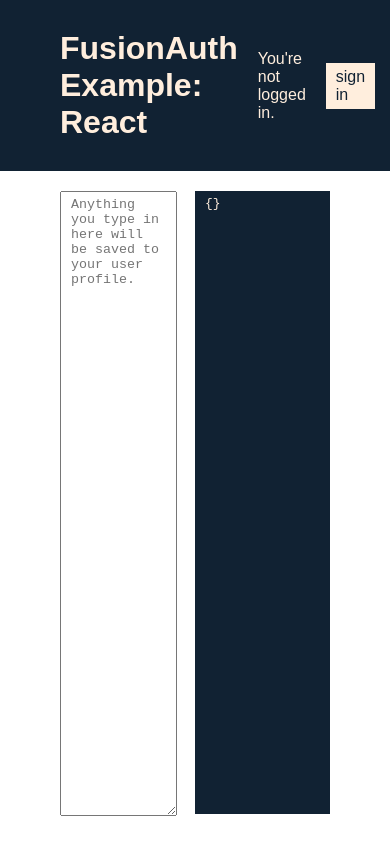
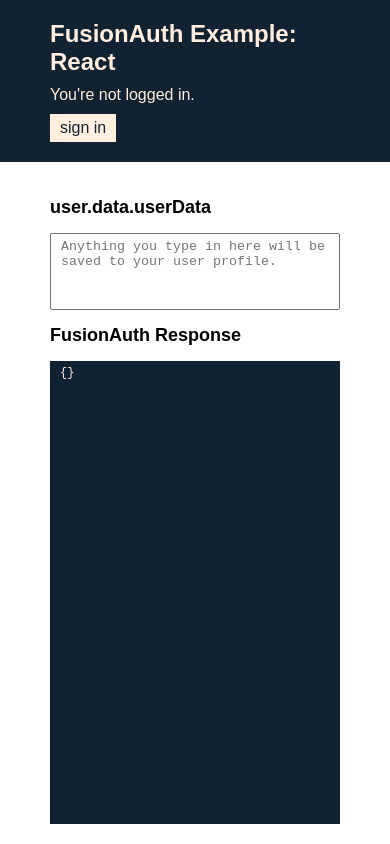
Before and after one commit to FusionAuth/fusionauth-example-react, a React app in the folder client/: page / in a window 390 px wide. Built offline with nearby package versions, Linux system fonts and the light colour scheme; no server answers.

Commit message:
Tweak styles for responsiveness

```diff
--- /dev/null
+++ b/client/app/components/Response.js
@@ -0,0 +1,18 @@
+import React from 'react';
+
+export default class Response extends React.Component {
+
+	constructor(props) {
+		super(props);
+	}
+
+	render() {
+
+		return (
+			<div id='Response'>
+				<h2>FusionAuth Response</h2>
+				<pre>{JSON.stringify(this.props.body, null, '\t')}</pre>
+			</div>
+		);
+	}
+}
--- a/client/app/components/UserData.js
+++ b/client/app/components/UserData.js
@@ -15,7 +15,8 @@
 			: <textarea placeholder={placeholder} readOnly></textarea>;
 
 		return (
-			<div>
+			<div id='UserData'>
+				<h2>user.data.userData</h2>
 				{input}
 			</div>
 		);
--- a/client/app/index.css
+++ b/client/app/index.css
@@ -1,9 +1,15 @@
+html {
+	--color-dark: #123;
+	--color-light: #fed;
+	--color-alternate: #246;
+}
+
 body {
 	margin: 0;
 	font-family: sans-serif;
 }
 
-#app > div {
+#App {
 	display: flex;
 	flex-direction: column;
 	height: 100vh;
@@ -17,54 +23,81 @@
 	justify-content: space-between;
 }
 
-main {
-	flex-grow: 1;
+header {
+	background-color: var(--color-dark);
+	color: var(--color-light);
 }
 
-header {
-	background-color: #123;
-	color: #fed;
+@media (max-width: 750px) {
+	header {
+		flex-direction: column;
+		align-items: flex-start;
+	}
 }
 
-header > *,
-main > * {
-	margin: 10px;
+header h1 {
+	font-size: 24px;
+	flex-grow: 1;
+	margin: 0;
 }
 
-h1 {
-	flex-grow: 1;
+header span {
+	margin: 10px 20px 10px 0;
 }
 
-header a,
-header a:visited {
+header a {
 	text-decoration: none;
-	color: #123;
-	background-color: #fed;
+	color: var(--color-dark);
+	background-color: var(--color-light);
 	padding: 5px 10px;
 }
 
 header a:hover,
 header a:active {
 	text-decoration: none;
-	color: #fed;
-	background-color: #246;
+	color: var(--color-light);
+	background-color: var(--color-alternate);
 }
 
-main > * {
-	flex-basis: 50%;
+main {
+	flex-grow: 1;
+	flex-direction: column;
+	font-size: 12px;
+}
+
+#UserData,
+#Response {
+	display: flex;
+	flex-direction: column;
 	flex-grow: 1;
 	height: 100%;
+	width: 100%;
 }
 
-textarea,
-pre {
-	width: calc(100% - 20px);
-	height: calc(100% - 20px);
+#UserData {
+	flex-basis: 20%;
+}
+
+#Response {
+	flex-basis: 80%;
+}
+
+pre,
+textarea {
+	flex-grow: 1;
 	padding: 5px 10px;
+	margin: 0;
 }
 
 pre {
-	background-color: #123;
-	color: #fed;
-	margin-top: 0;
+	background-color: var(--color-dark);
+	color: var(--color-light);
 }
+
+textarea {
+	resize: none;
+}
+
+textarea:read-only {
+	cursor: not-allowed;
+}
--- a/client/app/index.html
+++ b/client/app/index.html
@@ -7,6 +7,5 @@
 	<title>Fusionauth Example React</title>
 </head>
 <body>
-	<div id="app"></div>
 </body>
 </html>
--- a/client/app/index.js
+++ b/client/app/index.js
@@ -4,6 +4,7 @@
 
 import Greeting from './components/Greeting.js';
 import LogInOut from './components/LogInOut.js';
+import Response from './components/Response.js';
 import UserData from './components/UserData.js';
 
 const config = require('../../config');
@@ -45,19 +46,19 @@
 
 	render() {
 		return (
-			<div>
+			<div id='App'>
 				<header>
 					<h1>FusionAuth Example: React</h1>
 					<Greeting body={this.state.body}/>
-					<LogInOut body={this.state.body} uri={`http://localhost:${config.serverPort}`}/> {/*TODO: move uri definition*/}
+					<LogInOut body={this.state.body} uri={`http://localhost:${config.serverPort}`}/>
 				</header>
 				<main>
 					<UserData body={this.state.body} handleTextInput={this.handleTextInput}/>
-					<pre>{JSON.stringify(this.state.body, null, '\t')}</pre>
+					<Response body={this.state.body}/>
 				</main>
 			</div>
 		);
 	}
 }
 
-ReactDOM.render(<App/>, document.getElementById('app'));
+ReactDOM.render(<App/>, document.querySelector('body'));
```
